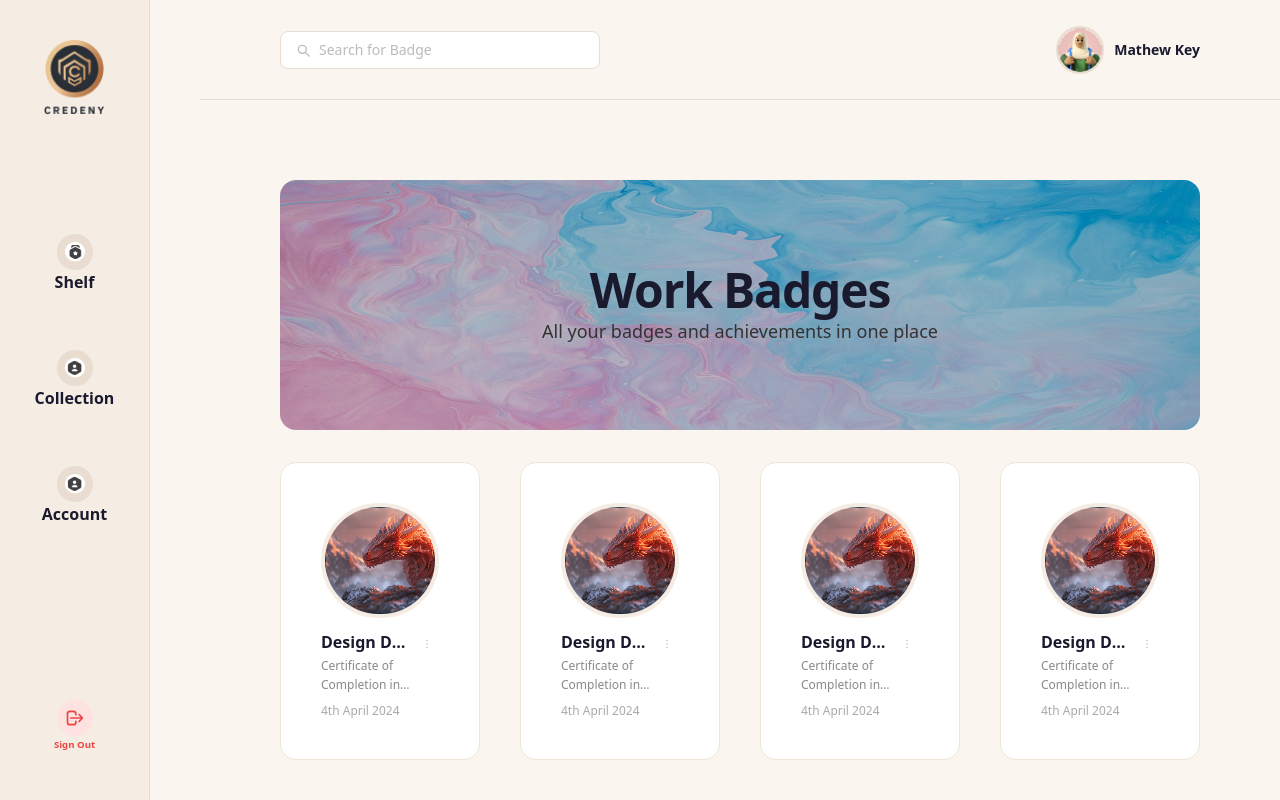
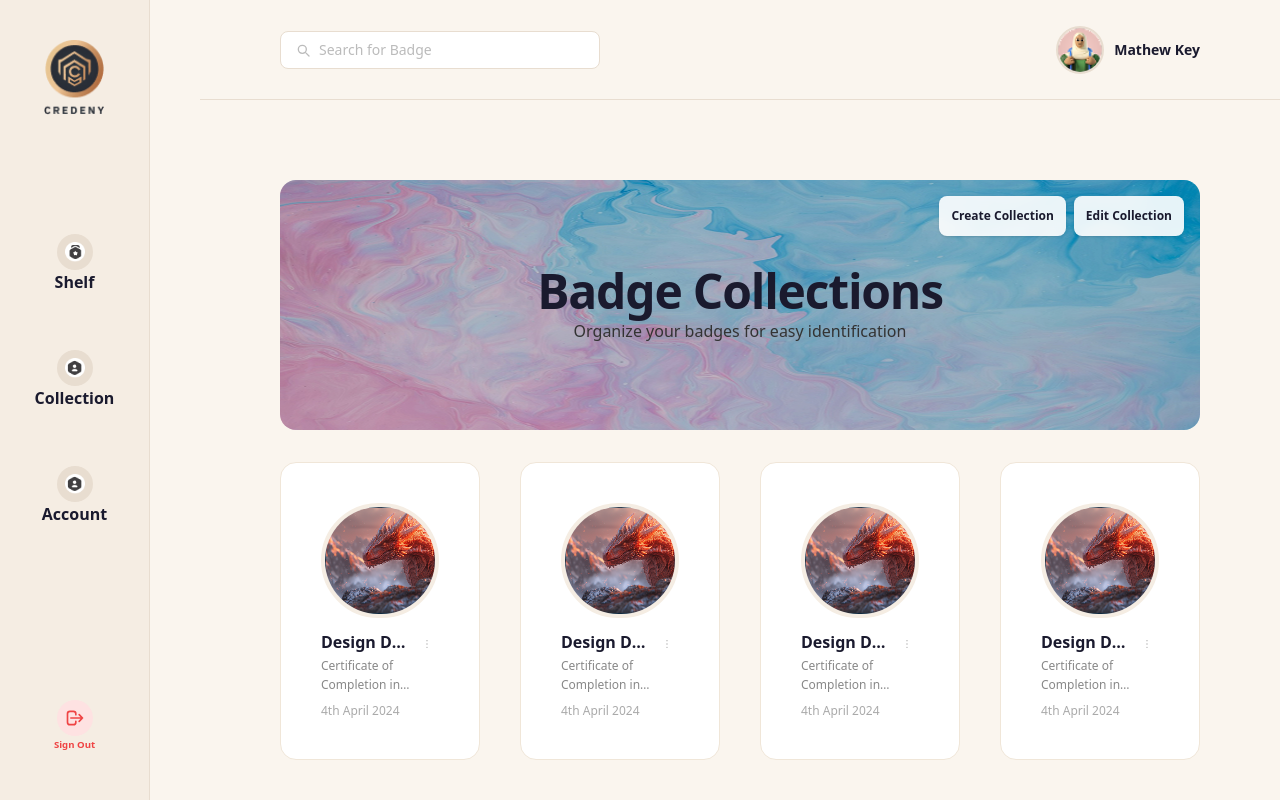
Before and after one commit to Ukoeka/credeny, a Nuxt app: page /user/dashboard/collections/collection-view in a window 1280 px wide. Shown: the top 800 px of the page. Built offline with nearby package versions, Linux system fonts and the light colour scheme.

Commit message:
collection

```diff
--- a/app/pages/user/dashboard/collections/[id].vue
+++ b/app/pages/user/dashboard/collections/collection-view.vue
@@ -1,15 +1,32 @@
 <template>
   <div>
-    <div class="relative w-full rounded-2xl overflow-hidden P-12 mb-8 h-[250px] flex items-center justify-center">
+    <div class="relative w-full rounded-2xl overflow-hidden mb-8 h-[250px] flex items-center justify-center">
       <img
         src="@/assets/images/backgrounds/dashboard-banner.png"
         alt=""
         class="absolute inset-0 w-full h-full object-cover"
       />
       <div class="absolute inset-0 bg-black/20"></div>
+
+      <!-- Banner action buttons top-right -->
+      <div class="absolute top-4 right-4 z-20 flex items-center gap-2">
+        <NuxtLink
+          to="/user/dashboard/collections/createcollection"
+          class="text-xs font-semibold text-[#1a1a2e] bg-white/90 hover:bg-white px-3 py-3 rounded-lg shadow transition-all duration-200 backdrop-blur-sm"
+        >
+          Create Collection
+        </NuxtLink>
+        <button
+          @click="showEditModal = true"
+          class="text-xs font-semibold text-[#1a1a2e] bg-white/90 hover:bg-white px-3 py-3 rounded-lg shadow transition-all duration-200 backdrop-blur-sm"
+        >
+          Edit Collection
+        </button>
+      </div>
+
       <div class="relative z-10 text-center">
-        <h1 class="text-4xl lg:text-5xl font-extrabold text-[#1a1a2e] tracking-tight">Work Badges</h1>
-        <p class=" text-[#333] text-[18px] mt-1">All your badges and achievements in one place</p>
+        <h1 class="text-4xl lg:text-5xl font-extrabold text-[#1a1a2e] tracking-tight">Badge Collections</h1>
+        <p class=" text-[#333] mt-1">Organize your badges for easy identification</p>
       </div>
     </div>
 
--- a/app/pages/user/dashboard/collections/index.vue
+++ b/app/pages/user/dashboard/collections/index.vue
@@ -46,7 +46,7 @@
       <NuxtLink
         v-for="collection in collections"
         :key="collection.id"
-        :to="`/user/dashboard/collection/${collection.id}`"
+        :to="`/user/dashboard/collections/collection-view`"
         class="bg-white rounded-2xl p-4 border border-[#f0e6d8] hover:shadow-md hover:-translate-y-0.5 transition-all duration-200 cursor-pointer group block"
       >
         <!-- 3x3 badge thumbnail grid -->
```
